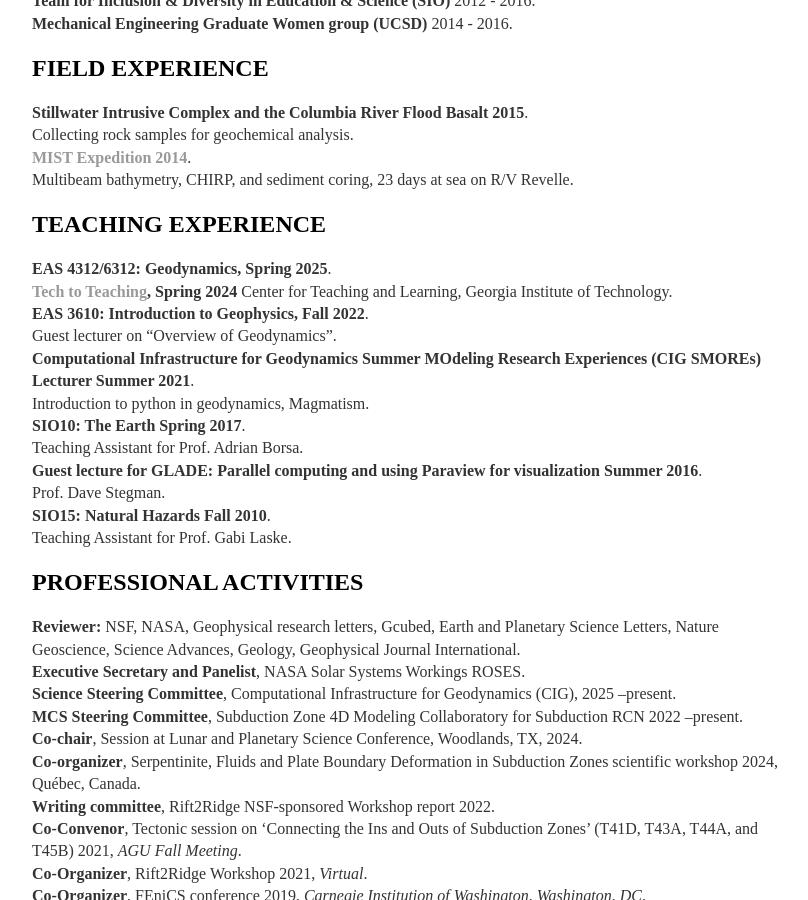
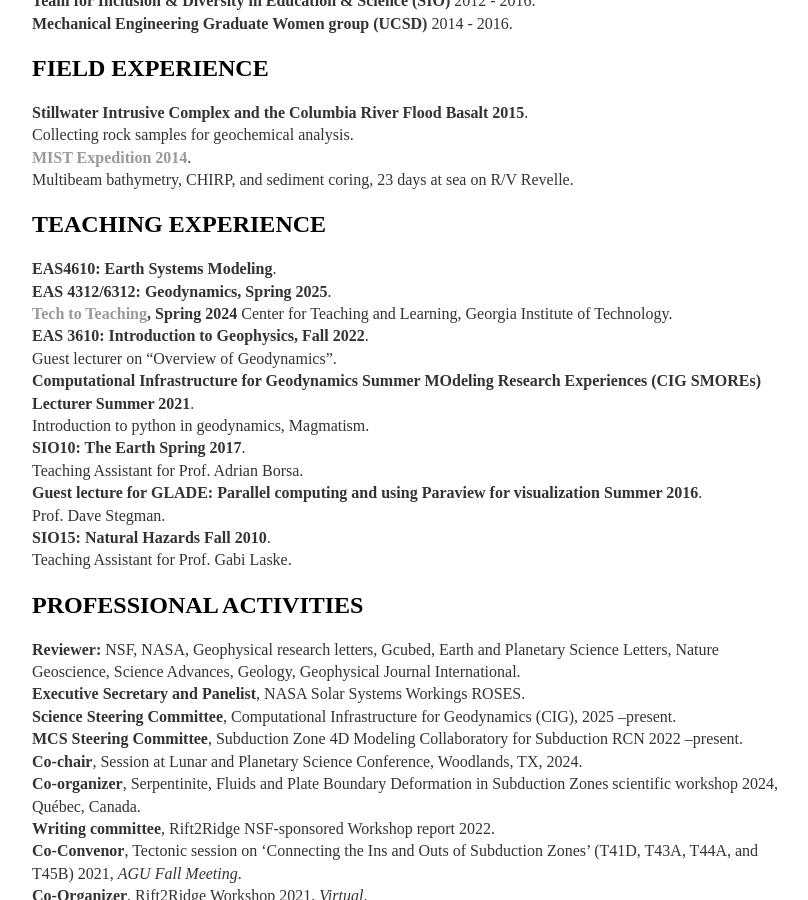
Before and after one commit to joycesim/joycesim.github.io, a Jekyll site: the page built from cv/index.md, in a window 1280 px wide and 900 px high, scrolled down 3656 px. Shown: the whole window, without its empty margins (224-1032 px from the left). Built offline with Jekyll 4.4.1, drawn with Linux system fonts in a browser that asks for light colours.

Commit message:
Update index.md

```diff
--- a/cv/index.md
+++ b/cv/index.md
@@ -138,6 +138,7 @@ Collecting rock samples for geochemical analysis.
 Multibeam bathymetry, CHIRP, and sediment coring, 23 days at sea on R/V Revelle.
 
 ## TEACHING EXPERIENCE
+**EAS4610: Earth Systems Modeling**.
 **EAS 4312/6312: Geodynamics, Spring 2025**.
 **[Tech to Teaching](https://ctl.gatech.edu/content/tech-teaching-0), Spring 2024**
 Center for Teaching and Learning, Georgia Institute of Technology.
```
